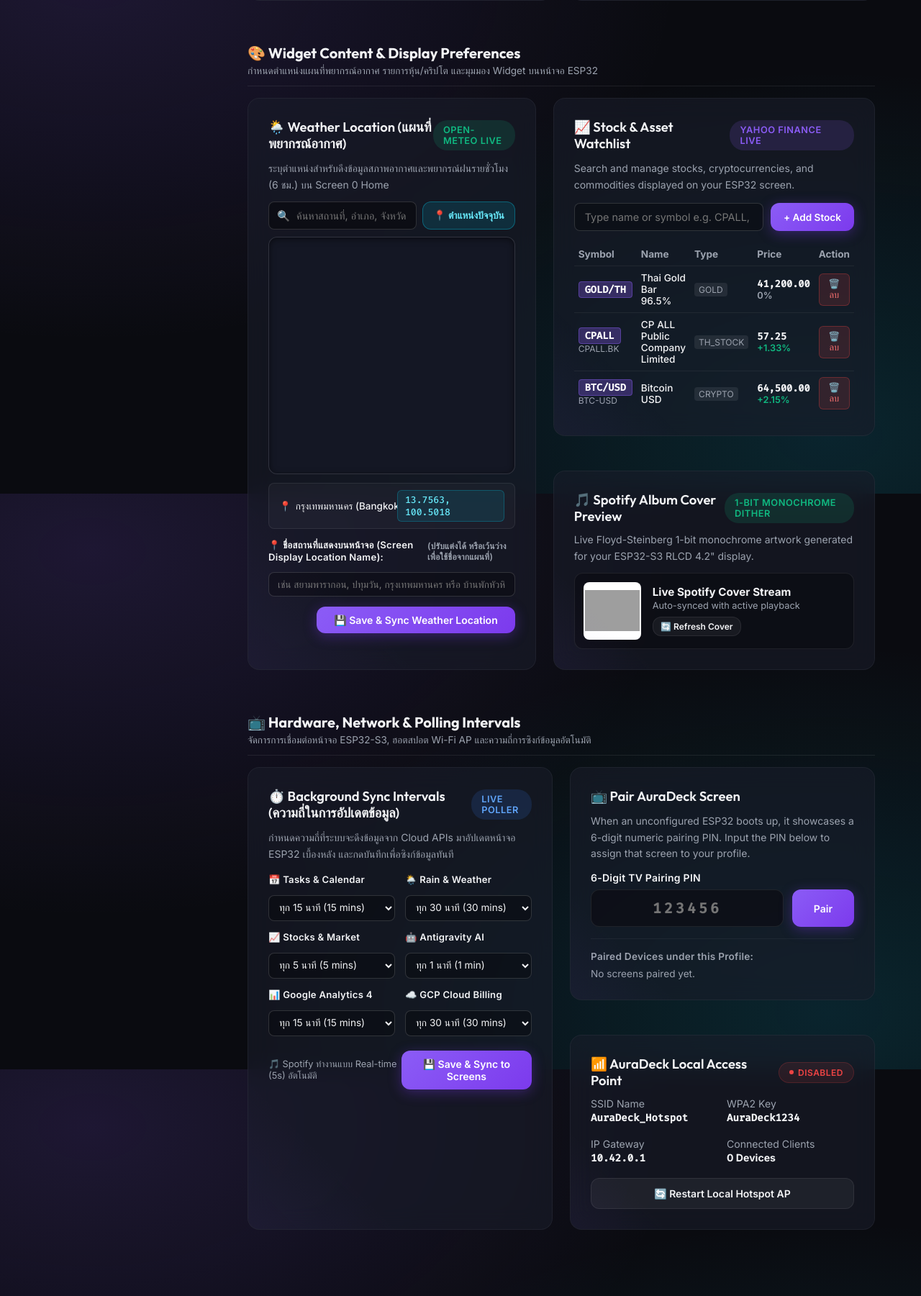
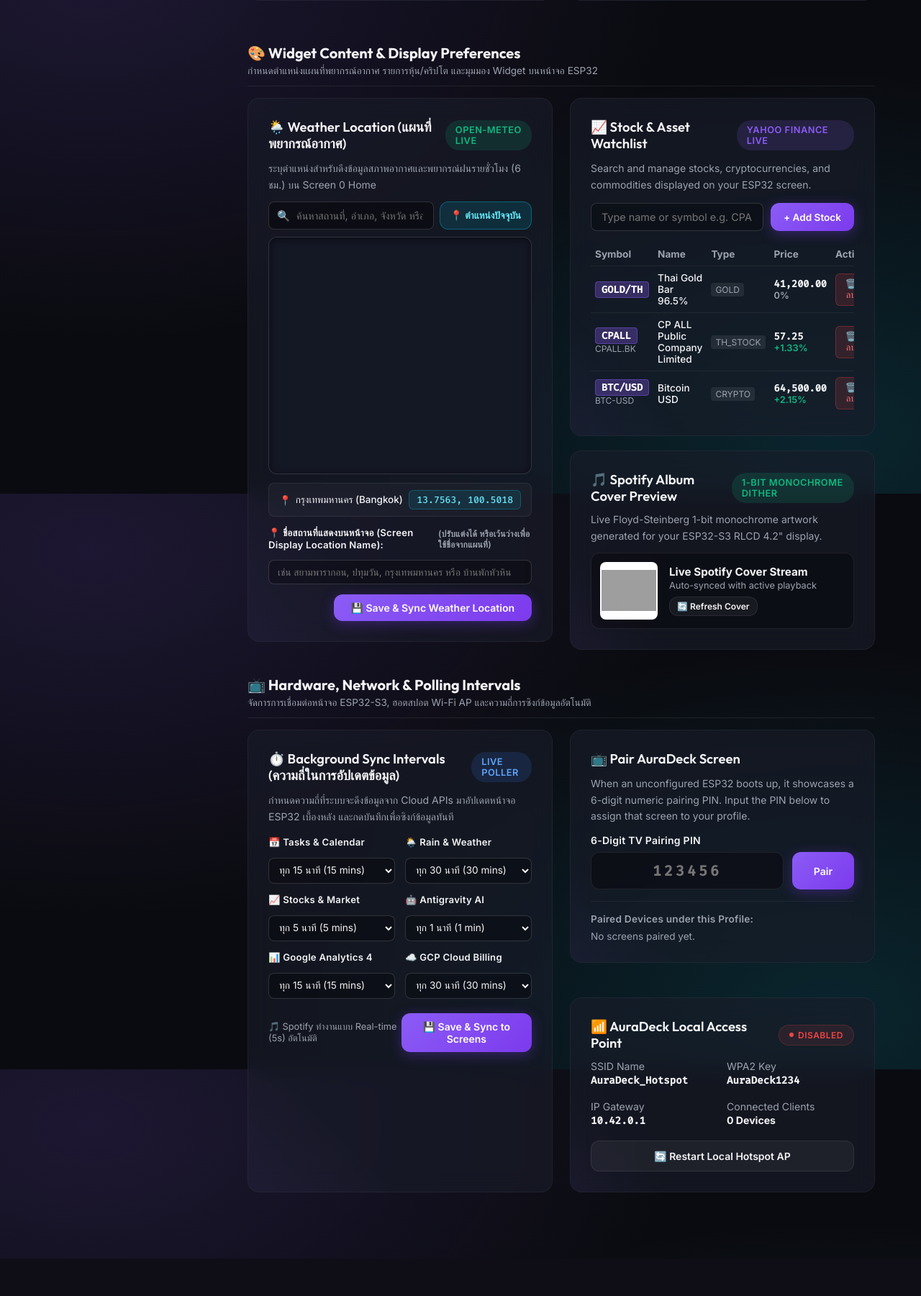
Before and after one commit to wongnaret/ESP32-AuraDeck, a FastAPI app: template backend/app/templates/auth.html in a window 1280 px wide. Shown: the part 914-2715 px from the top of the page at 72% size. After the commit the page ends 2663 px from the top, so only its background shows below. Run offline with FastAPI, Linux system fonts and the light colour scheme; the template is opened without the code that fills it, so the values that code supplies are empty; a map, chart or similar area stays blank; parts of the project's set-up code (start-up, migrations or seed data) failed here and were passed over; grey boxes are pictures that could not be loaded.

Commit message:
style(ui): rebalance Zone 2 widgets layout and make calendar/task checklists 2-column

```diff
--- a/backend/app/static/css/style.css
+++ b/backend/app/static/css/style.css
@@ -221,6 +221,18 @@ h1 {
     .zone-grid-2col {
         grid-template-columns: 1fr;
     }
+}
+.zone-grid-2col.zone-balanced {
+    align-items: start;
+}
+.zone-col {
+    display: flex;
+    flex-direction: column;
+    gap: 20px;
+    min-width: 0;
+}
+.zone-col > .card {
+    margin-bottom: 0;
 }
 
 /* Premium Card Design (Glassmorphism) */
--- a/backend/app/static/js/app.js
+++ b/backend/app/static/js/app.js
@@ -257,7 +257,10 @@ async function loadGoogleCalendars(selectedCalendars) {
             dot.style.flexShrink = '0';
 
             const labelText = document.createElement('span');
-            labelText.textContent = cal.primary ? `${cal.summary} (Primary)` : cal.summary;
+            const fullName = cal.primary ? `${cal.summary} (Primary)` : cal.summary;
+            labelText.textContent = fullName;
+            item.title = fullName;
+            labelText.title = fullName;
 
             item.appendChild(cb);
             item.appendChild(dot);
@@ -313,10 +316,20 @@ async function loadGoogleTaskLists(selectedLists) {
             const isChecked = selectedLists && selectedLists.includes(lst.id);
             const item = document.createElement('label');
             item.className = 'checkbox-item';
-            item.innerHTML = `
-                <input type="checkbox" value="${lst.id}" ${isChecked ? 'checked' : ''} onchange="updateSelectedTaskLists()">
-                <span>${lst.title}</span>
-            `;
+            item.title = lst.title;
+
+            const cb = document.createElement('input');
+            cb.type = 'checkbox';
+            cb.value = lst.id;
+            cb.checked = isChecked;
+            cb.addEventListener('change', updateSelectedTaskLists);
+
+            const span = document.createElement('span');
+            span.textContent = lst.title;
+            span.title = lst.title;
+
+            item.appendChild(cb);
+            item.appendChild(span);
             container.appendChild(item);
         });
     } catch (err) {
--- a/backend/app/templates/components/zone_widgets.html
+++ b/backend/app/templates/components/zone_widgets.html
@@ -8,8 +8,9 @@
     </div>
 </div>
 
-<div class="zone-grid-2col">
-    <!-- Left Column: Dedicated Interactive Weather Map Location Selector -->
+<div class="zone-grid-2col zone-balanced">
+    <!-- Left Column: Weather Map Location & Selected Google Calendars -->
+    <div class="zone-col">
         <div class="card">
             <div class="card-header" style="margin-bottom: 12px; display: flex; justify-content: space-between; align-items: center;">
             <h3 class="card-title">🌦️ Weather Location (แผนที่พยากรณ์อากาศ)</h3>
@@ -67,8 +68,20 @@
             </div>
         </div>
 
+        <!-- Google Calendars Multi-Selection card (moved left to balance column height) -->
+        <div class="card" id="calendar-lists-card" style="display: none;">
+            <h3 class="card-title" style="margin-bottom: 10px;">📅 Selected Google Calendars</h3>
+            <p class="card-desc" style="margin-bottom: 12px;">
+                Select which Google Calendars (Primary, Shared, or Subscribed) to merge onto your ESP32 Calendar screen.
+            </p>
+            <div class="checkbox-grid" id="calendar-lists-container">
+                <div style="font-size: 0.85rem; color: var(--text-muted);">Fetching calendars...</div>
+            </div>
+        </div>
+    </div>
+
     <!-- Right Column: Stock Watchlist, Spotify Cover, Task Lists -->
-    <div style="display: flex; flex-direction: column; gap: 24px;">
+    <div class="zone-col">
         <!-- Stock Watchlist Configuration Card -->
         <div class="card" id="stock-watchlist-card">
             <div class="card-header" style="margin-bottom: 12px; display: flex; justify-content: space-between; align-items: center;">
@@ -146,17 +159,6 @@
             </div>
         </div>
 
-        <!-- Google Calendars Multi-Selection card -->
-        <div class="card" id="calendar-lists-card" style="display: none;">
-            <h3 class="card-title" style="margin-bottom: 10px;">📅 Selected Google Calendars</h3>
-            <p class="card-desc" style="margin-bottom: 12px;">
-                Select which Google Calendars (Primary, Shared, or Subscribed) to merge onto your ESP32 Calendar screen.
-            </p>
-            <div class="checkbox-grid" id="calendar-lists-container">
-                <div style="font-size: 0.85rem; color: var(--text-muted);">Fetching calendars...</div>
-            </div>
-        </div>
-
         <!-- Google Tasks Multiple List checklist card -->
         <div class="card" id="task-lists-card" style="display: none;">
             <h3 class="card-title" style="margin-bottom: 10px;">✅ Selected Google Task Lists</h3>
```
Also changed, not shown: other parts of backend/app/static/css/style.css (+28 -10 lines). Lines whose indentation alone changed are shown as unchanged.
